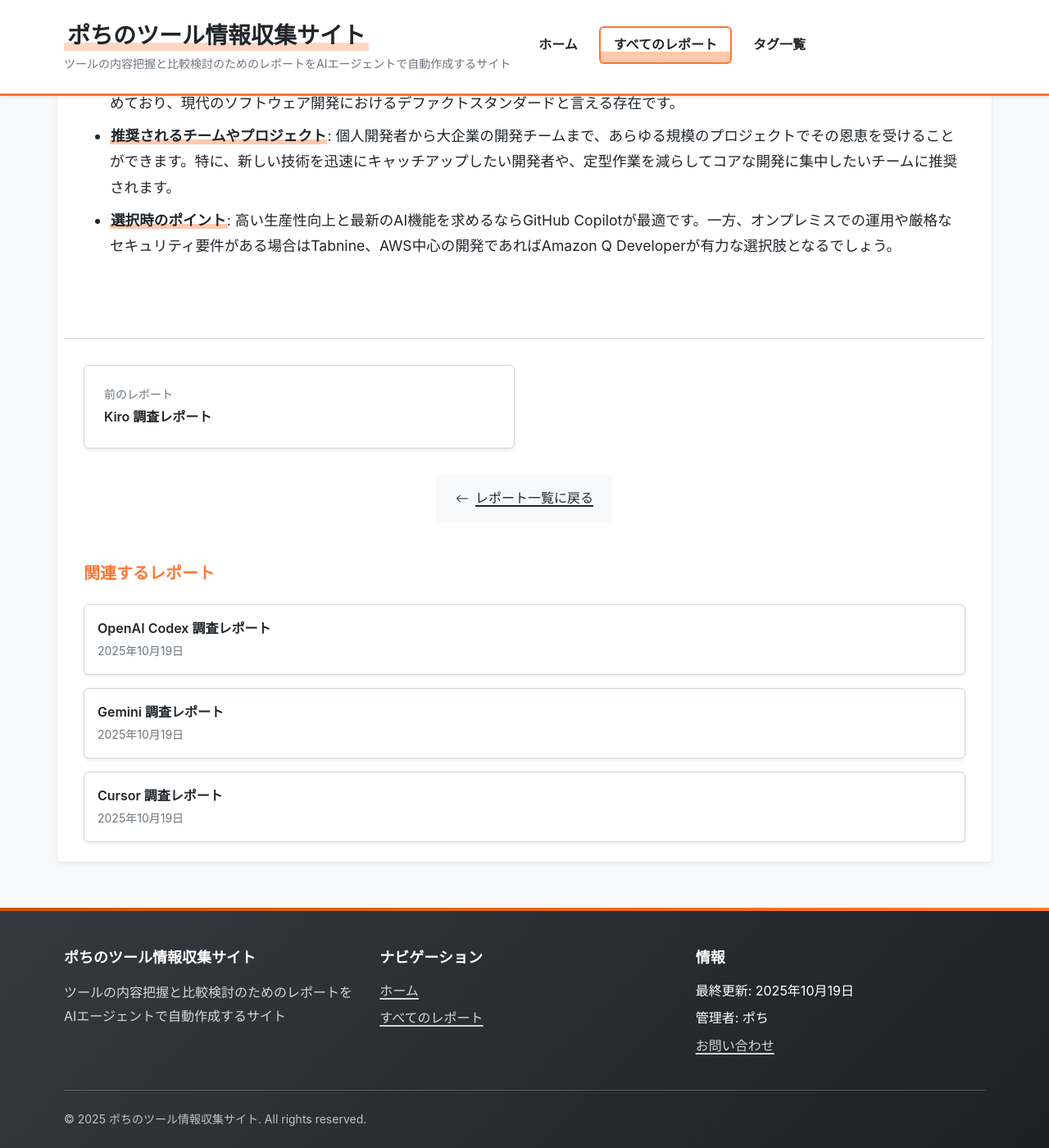
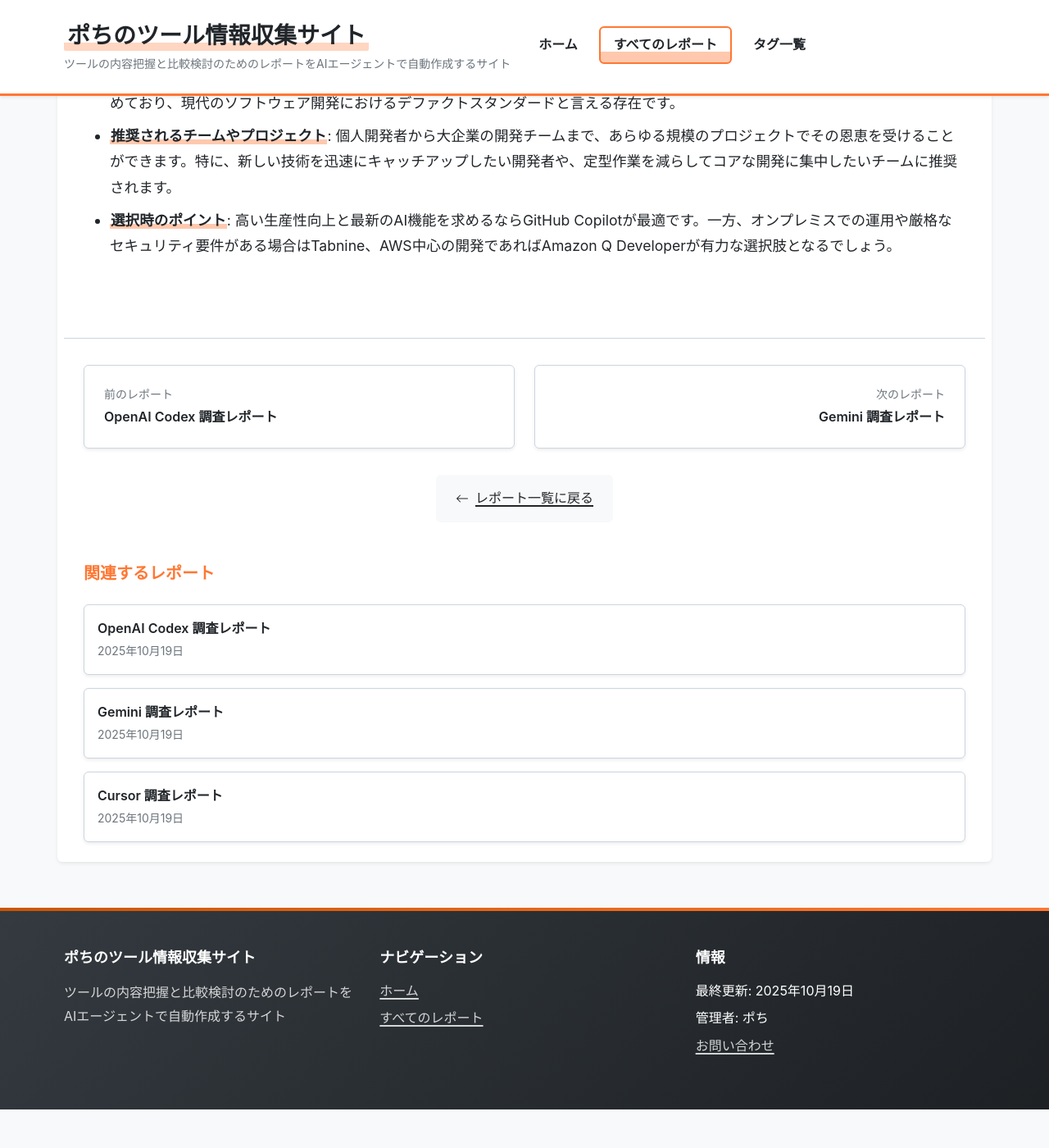
Before and after one commit to aegisfleet/tool-survey-report, a Jekyll site: the page built from _reports/github-copilot.md, in a window 1280 px wide and 1400 px high, scrolled down 6356 px. Shown: the whole window at 82% size. Built offline with Jekyll 4.4.1, drawn with Linux system fonts in a browser that asks for light colours; after the commit the page ends 7709 px from its top, so only the background shows below that.

Commit message:
fix: Rename date field to last_updated in reports and instructions

```diff
--- a/_includes/footer.html
+++ b/_includes/footer.html
@@ -32,23 +32,5 @@
         </ul>
       </div>
     </div>
-
-    <div class="footer-bottom">
-      <p class="copyright">
-        &copy; {{ site.time | date: "%Y" }} {{ site.title | default: "調査レポートサイト" }}.
-        {% if site.license %}
-          <span class="license">{{ site.license }}</span>
-        {% else %}
-          All rights reserved.
-        {% endif %}
-      </p>
-
-      {% if site.github_username %}
-        <p class="powered-by">
-          Powered by <a href="https://jekyllrb.com/" target="_blank" rel="noopener">Jekyll</a> &
-          <a href="https://pages.github.com/" target="_blank" rel="noopener">GitHub Pages</a>
-        </p>
-      {% endif %}
-    </div>
   </div>
 </footer>
--- a/_reports/github-copilot.md
+++ b/_reports/github-copilot.md
@@ -4,7 +4,7 @@
 category: "開発者ツール"
 developer: "GitHub (Microsoft)"
 official_site: "https://github.com/features/copilot"
-date: "2025-10-19"
+last_updated: "2025-10-19"
 tags:
   - "AI"
   - "コーディング支援"
```
Also changed, not shown: AGENTS.md (+1 -1 lines).
